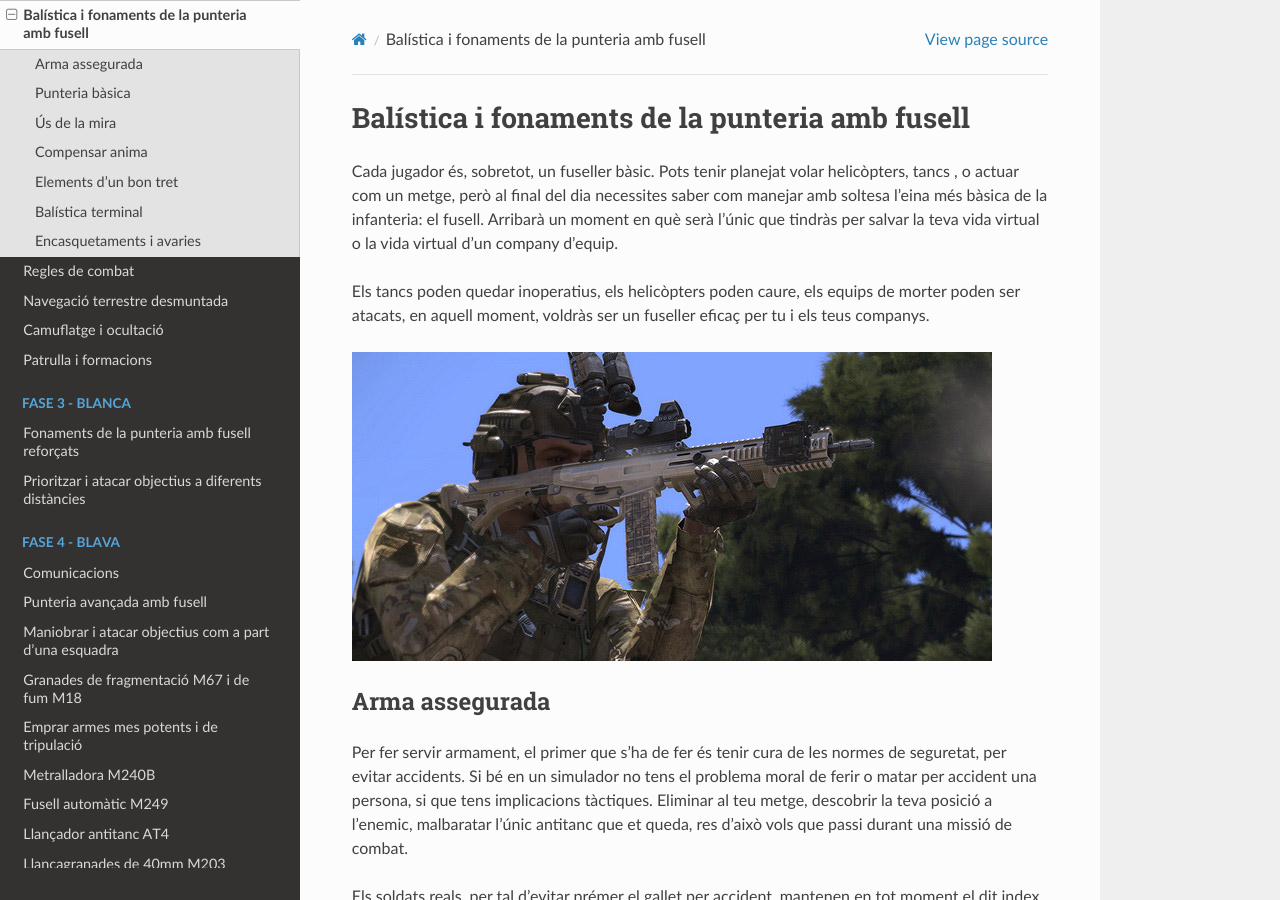
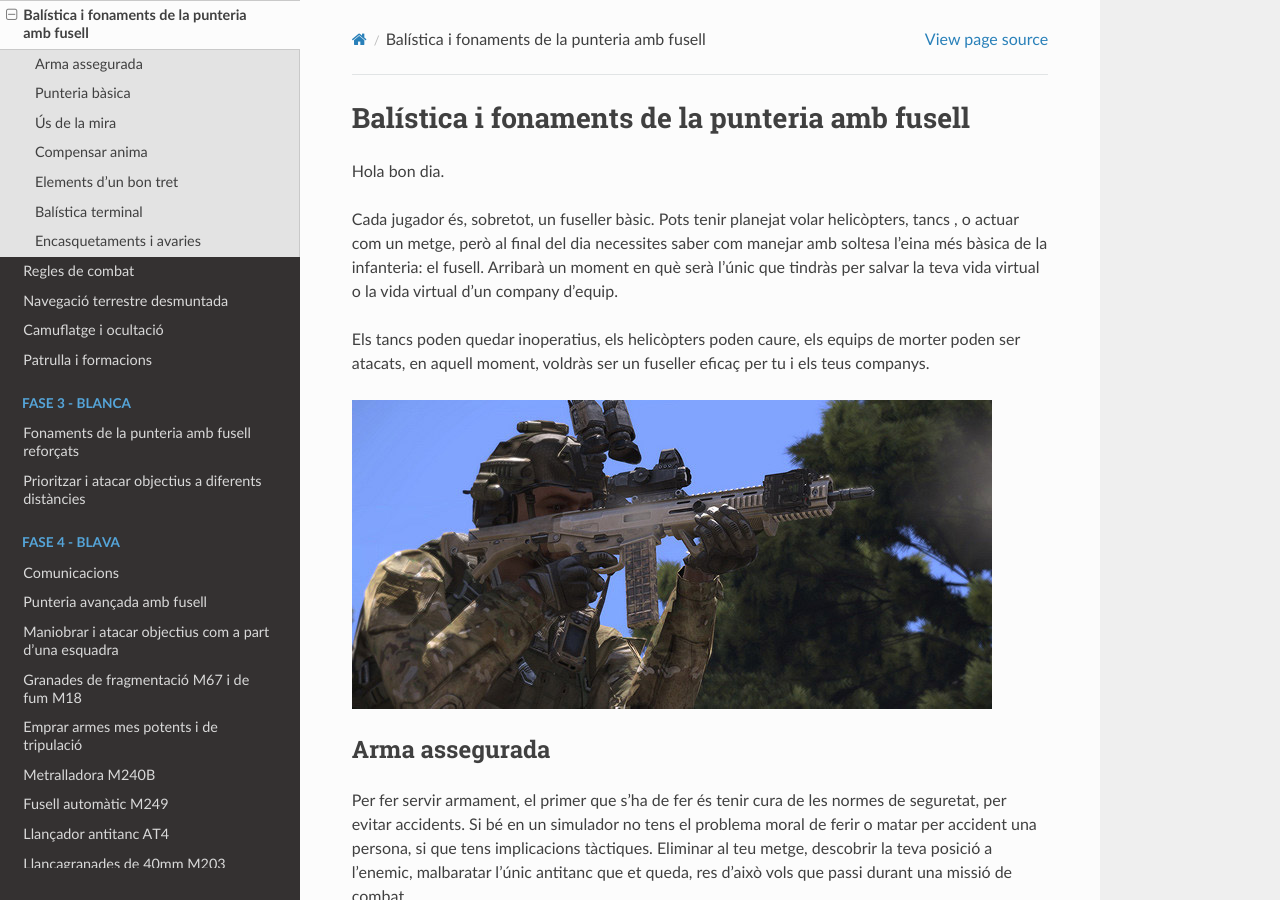
Before and after one commit to CavallersDelCel/EBC_PROVES, a Sphinx documentation site: the page built from docs/fase2/punteria1.rst, in a window 1280 px wide and 900 px high. Built offline with Sphinx 7.4.7 and the Read the Docs theme 2.0.0, drawn with Linux system fonts in a browser that asks for light colours; formulas are drawn with MathJax 3.

Commit message:
inclosa linia bon dia

```diff
--- a/docs/fase2/punteria1.rst
+++ b/docs/fase2/punteria1.rst
@@ -1,5 +1,8 @@
 Balística i fonaments de la punteria amb fusell
 ===============================================
+
+
+Hola bon dia.
 
 Cada jugador és, sobretot, un fuseller bàsic. Pots tenir planejat volar helicòpters, tancs , o actuar com un metge, però al final del dia necessites saber com manejar amb soltesa l'eina més bàsica de la infanteria: el fusell. Arribarà un moment en què serà l'únic que tindràs per salvar la teva vida virtual o la vida virtual d'un company d'equip.
 
```
